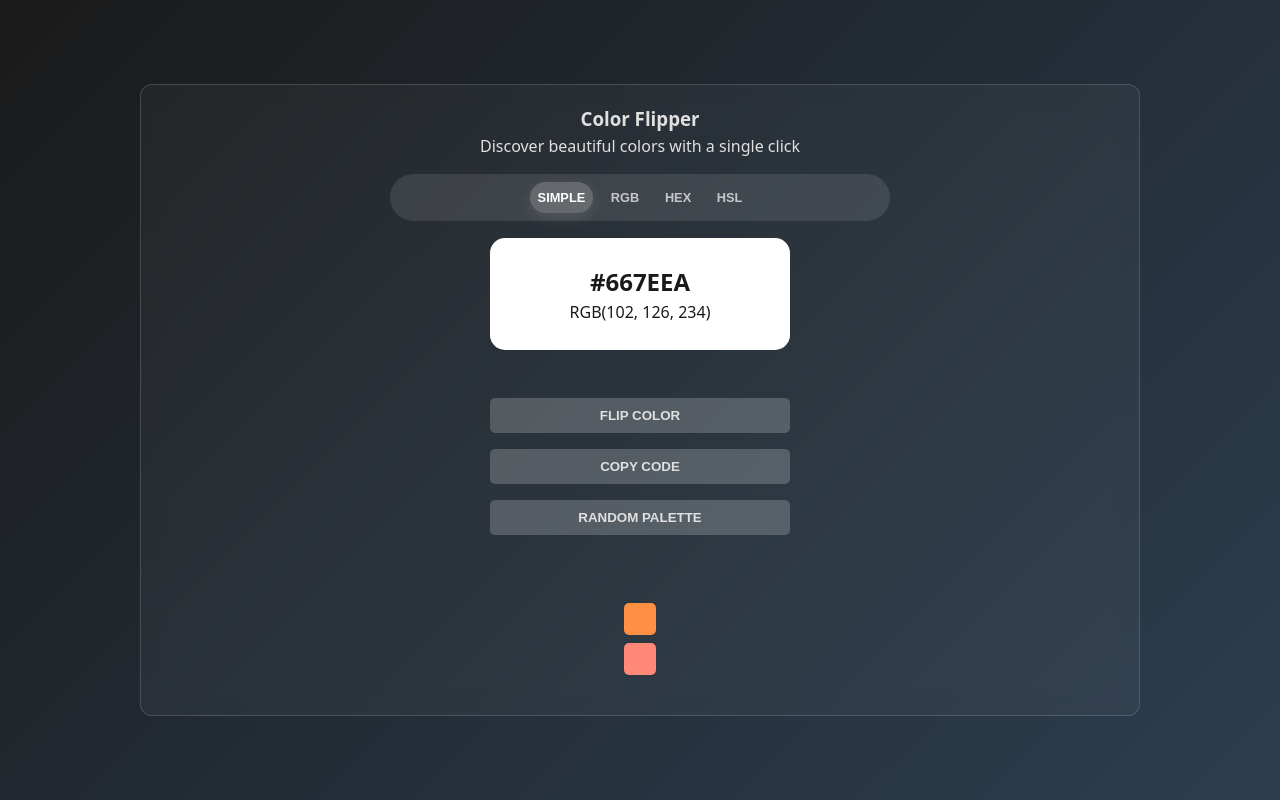
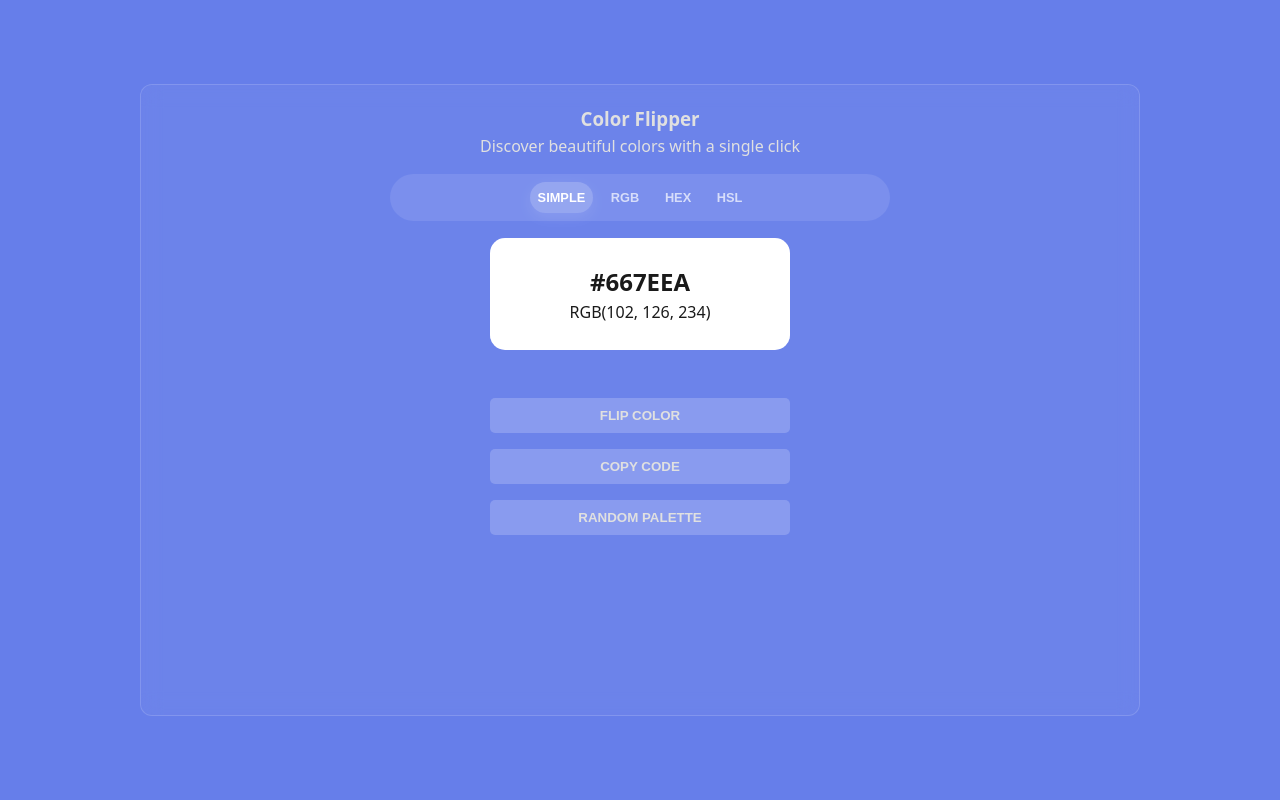
Before and after one commit to Jd33n27/color-flipper-v2, a React (Vite) app: page / in a window 1280 px wide. Built offline with nearby package versions, Linux system fonts and the light colour scheme.

Commit message:
flip color now works, background now changes according to generated color and color square also genrates according to every new color

```diff
--- a/src/components/colorSquares/colorSquares.jsx
+++ b/src/components/colorSquares/colorSquares.jsx
@@ -1,11 +1,7 @@
 import React from "react";
 import styles from "./colorSquares.module.css";
 
-const ColorSquares = ({ id, color }) => {
-  const colors = [
-    { id: id, color: color },
-    { id: 2, color: "#ff8976" },
-  ];
+const ColorSquares = ({ colors }) => {
   return (
     <div className={styles["color-squares-container"]}>
       {colors.map((colorObject) => (
--- a/src/components/display/display.jsx
+++ b/src/components/display/display.jsx
@@ -1,4 +1,4 @@
-import React, { useState } from "react";
+import React, { useState, useEffect } from "react";
 import styles from "./display.module.css";
 import Button from "../button/button";
 import Toggle from "../toggle/toggle";
@@ -7,16 +7,20 @@ import ColorSquares from "../colorSquares/colorSquares";
 const Display = () => {
   const [activeMode, setActiveMode] = useState("simple");
   const [currentColor, setCurrentColor] = useState("#667EEA");
-  const [colors, setColors] = useState([
-    { id: 1, color: "#ff9043" },
-    { id: 2, color: "#ff7079" },
-  ]);
+  const [colors, setColors] = useState([]);
+  // This sets the background color with every color change
+  useEffect(() => {
+    document.body.style.background = currentColor;
+  }, [currentColor]);
 
   const handleFlipColor = () => {
     // Logic to flip color based on activeMode
     const newColor = "#" + Math.floor(Math.random() * 16777215).toString(16);
+    const newId = new Date().getTime();
+    const newColorObject = { id: newId, color: newColor };
     setCurrentColor(newColor);
-    document.body.style.backgroundColor = newColor;
+    // this adds the new color to the colors array for the ColorSquares component
+    setColors((currentColors) => [newColorObject, ...currentColors]);
   };
 
   const handleCopyCode = () => {
@@ -55,7 +59,7 @@ const Display = () => {
       </div>
 
       <div className={styles["colors-container"]}>
-        <ColorSquares id={1} color={"#ff9043"} />
+        <ColorSquares colors={colors} />
       </div>
     </section>
   );
```
